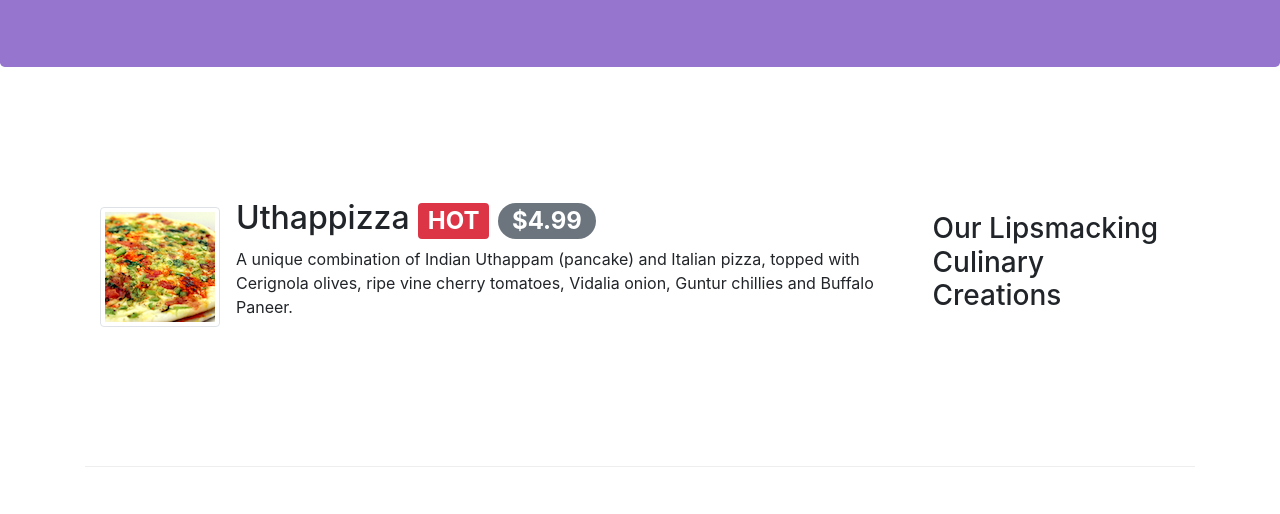
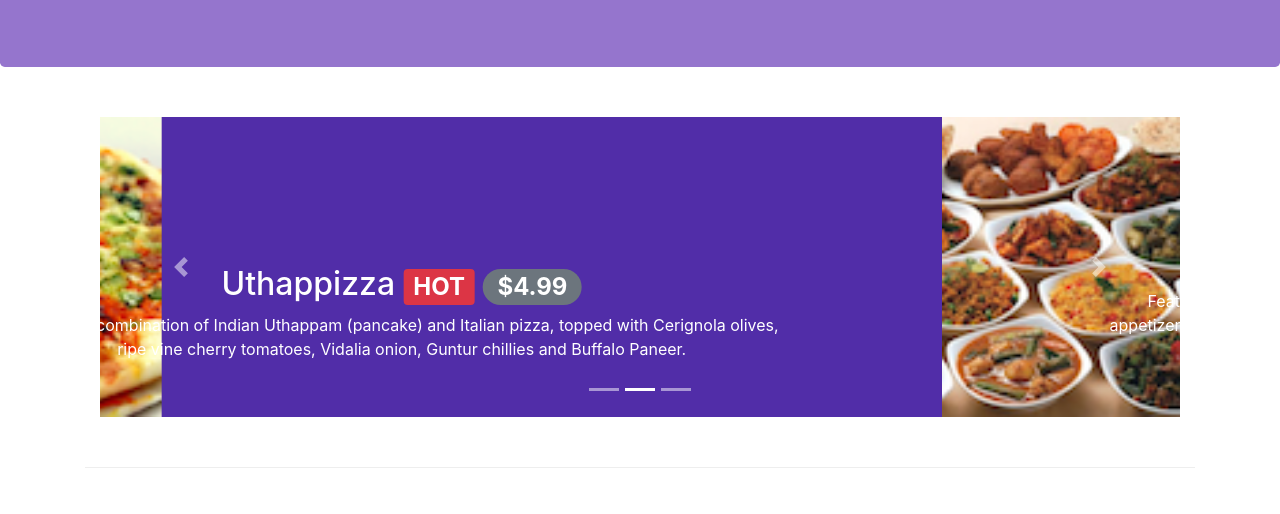
Before and after one commit to Iggelds/Coursera-Bootstrap, a website: page index.html in a window 1280 px wide. Shown: the part 267-781 px from the top of the page. Drawn offline with nearby package versions, Linux system fonts and the light colour scheme.

Commit message:
Carousel

```diff
--- a/css/styles.css
+++ b/css/styles.css
@@ -44,3 +44,18 @@ body {
     border-bottom: 1px solid #ddd;
     padding: 10px;
 }
+
+.carousel {
+    background:#512DA8;
+}
+
+.carousel-item {
+  height: 300px;
+}
+
+.carousel-item img {
+    position: absolute;
+    top: 0;
+    left: 0;
+    min-height: 300px;
+}
--- a/index.html
+++ b/index.html
@@ -98,6 +98,51 @@
     </header>
 
     <div class="container">
+        <div class="row row-content">
+            <div class="col">
+                <div id="mycarousel" class="carousel slide" data-ride="carousel">
+                    <div class="carousel-inner" role="listbox">
+                        <div class="carousel-item active">
+                            <img class="d-block img-fluid"
+                                src="img/uthappizza.png" alt="uthappizza">
+                            <div class="carousel-caption d-none d-md-block">
+                                <h2>Uthappizza <span class="badge badge-danger">HOT</span> <span class="badge badge-pill badge-secondary">$4.99</span></h2>
+                                <p class="d-none d-sm-block">A unique combination of Indian Uthappam (pancake) and Italian pizza, topped with Cerignola olives, ripe vine cherry tomatoes, Vidalia onion, Guntur chillies and Buffalo Paneer.</p>
+                            </div>
+                        </div>
+                        <div class="carousel-item">
+                            <img class="d-block img-fluid"
+                                src="img/buffet.png" alt="buffet">
+                            <div class="carousel-caption d-none d-md-block">
+                                <h2>Weekend Grand Buffet <span class="badge badge-danger">NEW</span></h2>
+                                <p class="d-none d-sm-block">Featuring mouthwatering combinations with a choice of five different salads, six enticing appetizers, six main entrees and five choicest desserts. Free flowing bubbly and soft drinks. All for just $19.99 per person </p>
+                            </div>
+                        </div>
+                        <div class="carousel-item">
+                            <img class="d-block img-fluid"
+                                src="img/alberto.png" alt="alberto">
+                            <div class="carousel-caption d-none d-md-block">
+                                <h2>Alberto Somayya</h2>
+                                <h4>Executive Chef</h4>
+                                <p class="d-none d-sm-block">Award winning three-star Michelin chef with wide International experience having worked closely with whos-who in the culinary world, he specializes in creating mouthwatering Indo-Italian fusion experiences. </p>
+                            </div>
+                        </div>
+                    </div>
+                    <ol class="carousel-indicators">
+                        <li data-target="#mycarousel" data-slide-to="0" class="active"></li>
+                        <li data-target="#mycarousel" data-slide-to="1"></li>
+                        <li data-target="#mycarousel" data-slide-to="2"></li>
+                    </ol>
+                    <a class="carousel-control-prev" href="#mycarousel" role="button" data-slide="prev">
+                        <span class="carousel-control-prev-icon"></span>
+                    </a>
+                    <a class="carousel-control-next" href="#mycarousel" role="button" data-slide="next">
+                        <span class="carousel-control-next-icon"></span>
+                    </a>
+                </div>
+            </div>
+        </div>
+
         <div class="row row-content align-items-center">
             <div class="col-12 col-sm-4 order-sm-last col-md-3">
                 <h3>Our Lipsmacking Culinary Creations</h3>
```
